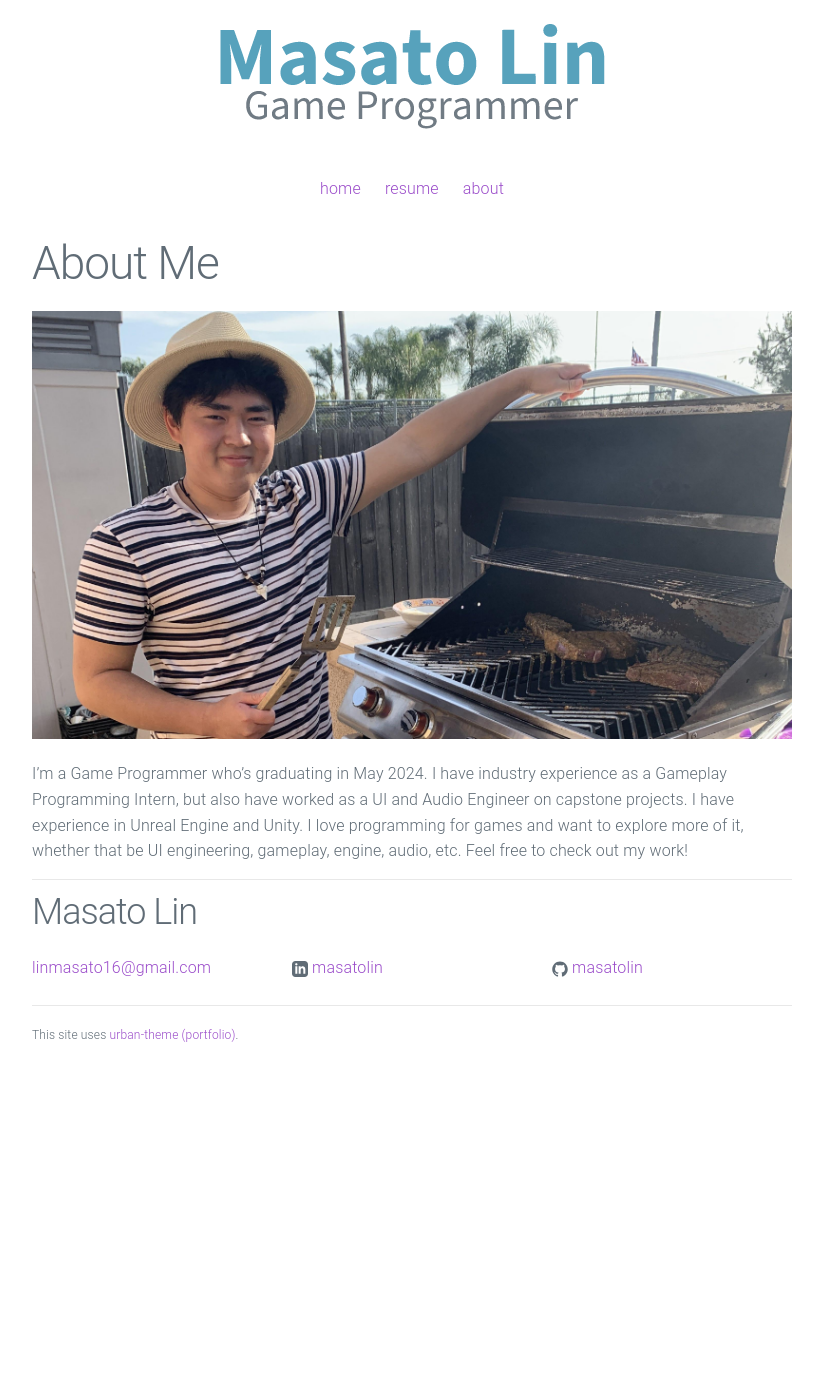
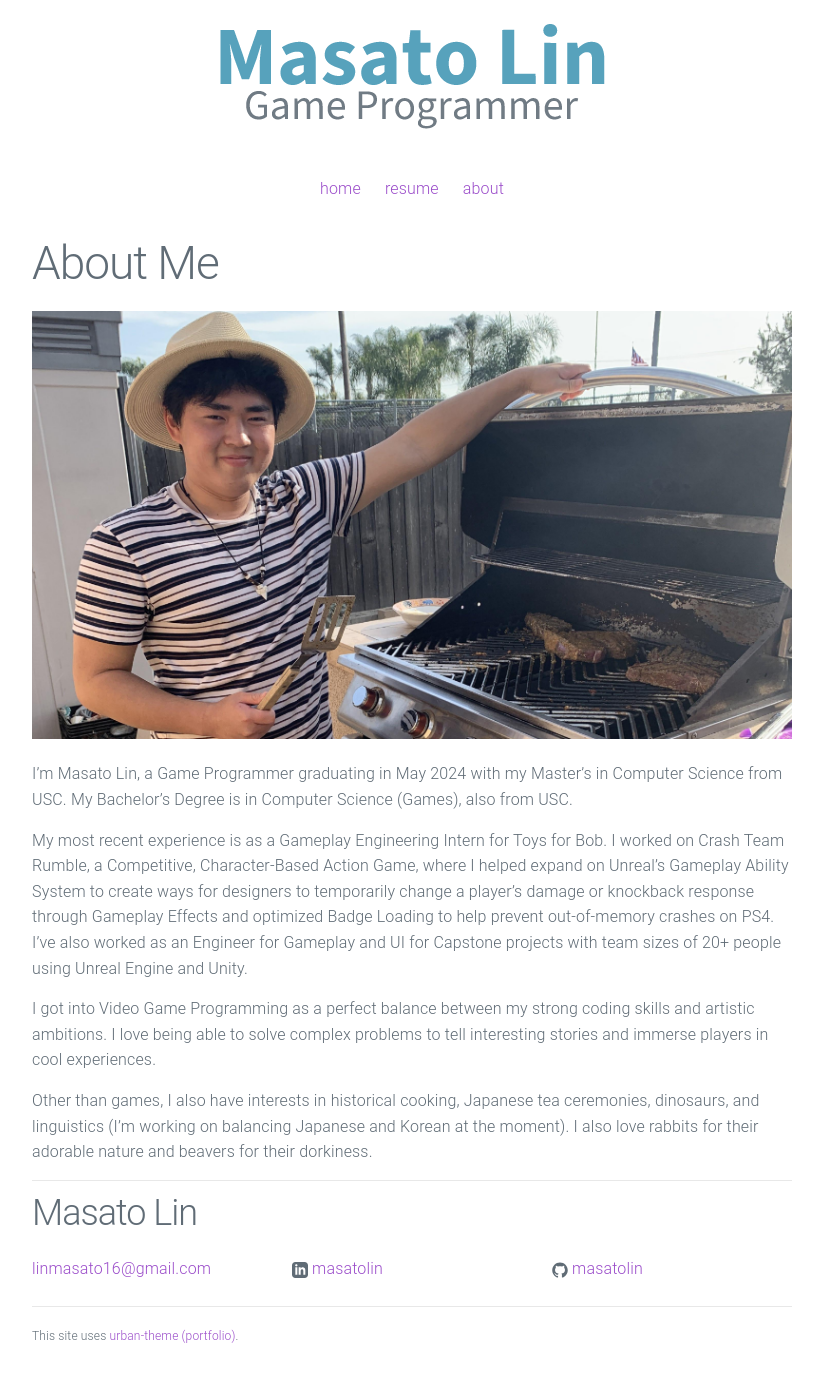
Before and after one commit to masatolin/masatolin.github.io, a Jekyll site: the page built from about.md, in a window 1280 px wide. Shown: the whole page, without its empty margins (228-1051 px from the left). Built offline with Jekyll 4.4.1, drawn with Linux system fonts in a browser that asks for light colours; before the commit the page ends 1081 px from its top, so only the background shows below that.

Commit message:
Update about.md

```diff
--- a/about.md
+++ b/about.md
@@ -6,4 +6,10 @@
 
 ![Picture 1](/assets/Images/MasatoLinAboutMe.png)
 
-I'm a Game Programmer who's graduating in May 2024. I have industry experience as a Gameplay Programming Intern, but also have worked as a UI and Audio Engineer on capstone projects. I have experience in Unreal Engine and Unity. I love programming for games and want to explore more of it, whether that be UI engineering, gameplay, engine, audio, etc. Feel free to check out my work!
+I'm Masato Lin, a Game Programmer graduating in May 2024 with my Master's in Computer Science from USC. My Bachelor's Degree is in Computer Science (Games), also from USC.
+
+My most recent experience is as a Gameplay Engineering Intern for Toys for Bob. I worked on Crash Team Rumble, a Competitive, Character-Based Action Game, where I helped expand on Unreal's Gameplay Ability System to create ways for designers to temporarily change a player's damage or knockback response through Gameplay Effects and optimized Badge Loading to help prevent out-of-memory crashes on PS4. I've also worked as an Engineer for Gameplay and UI for Capstone projects with team sizes of 20+ people using Unreal Engine and Unity.
+
+I got into Video Game Programming as a perfect balance between my strong coding skills and artistic ambitions. I love being able to solve complex problems to tell interesting stories and immerse players in cool experiences.
+
+Other than games, I also have interests in historical cooking, Japanese tea ceremonies, dinosaurs, and linguistics (I'm working on balancing Japanese and Korean at the moment). I also love rabbits for their adorable nature and beavers for their dorkiness.
```
